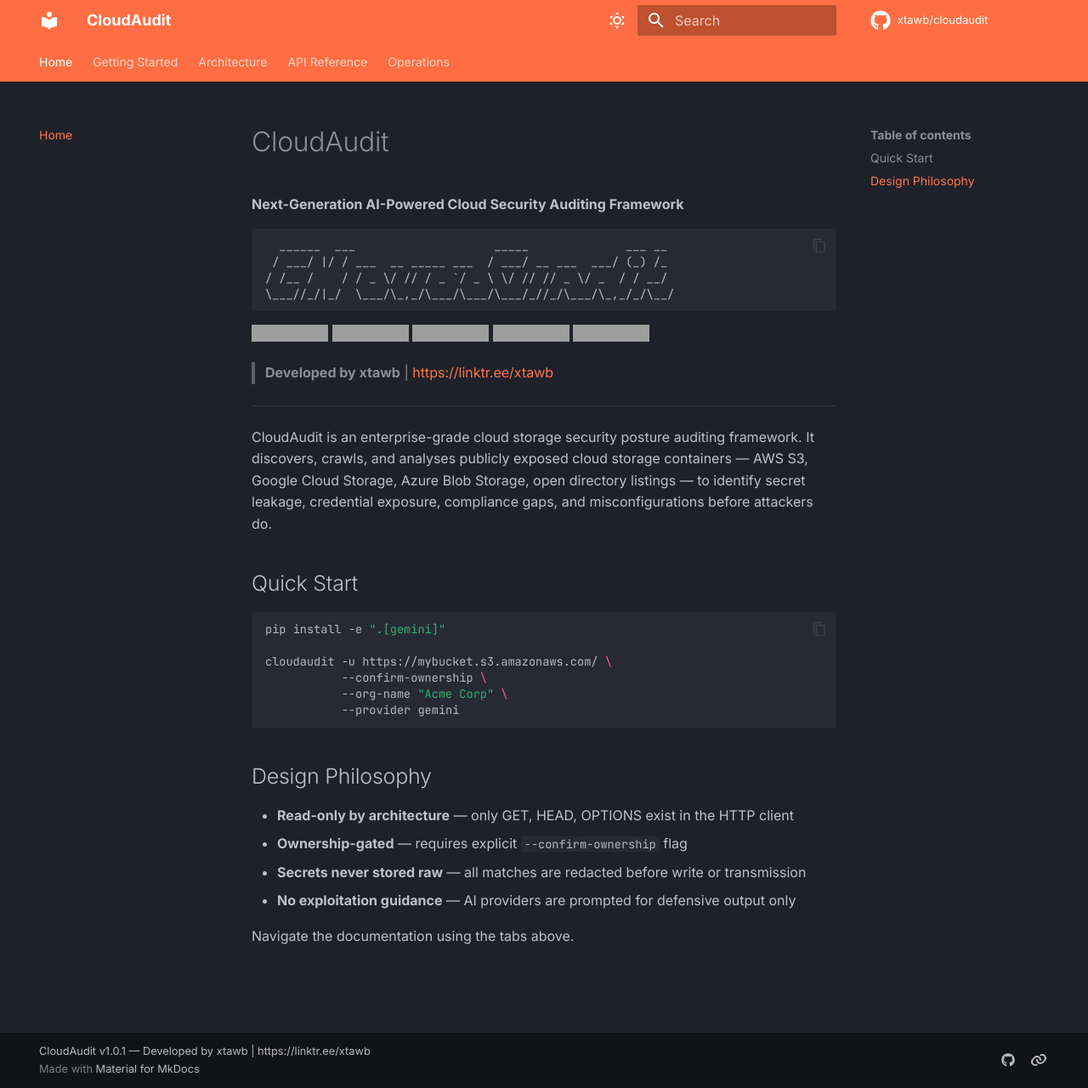
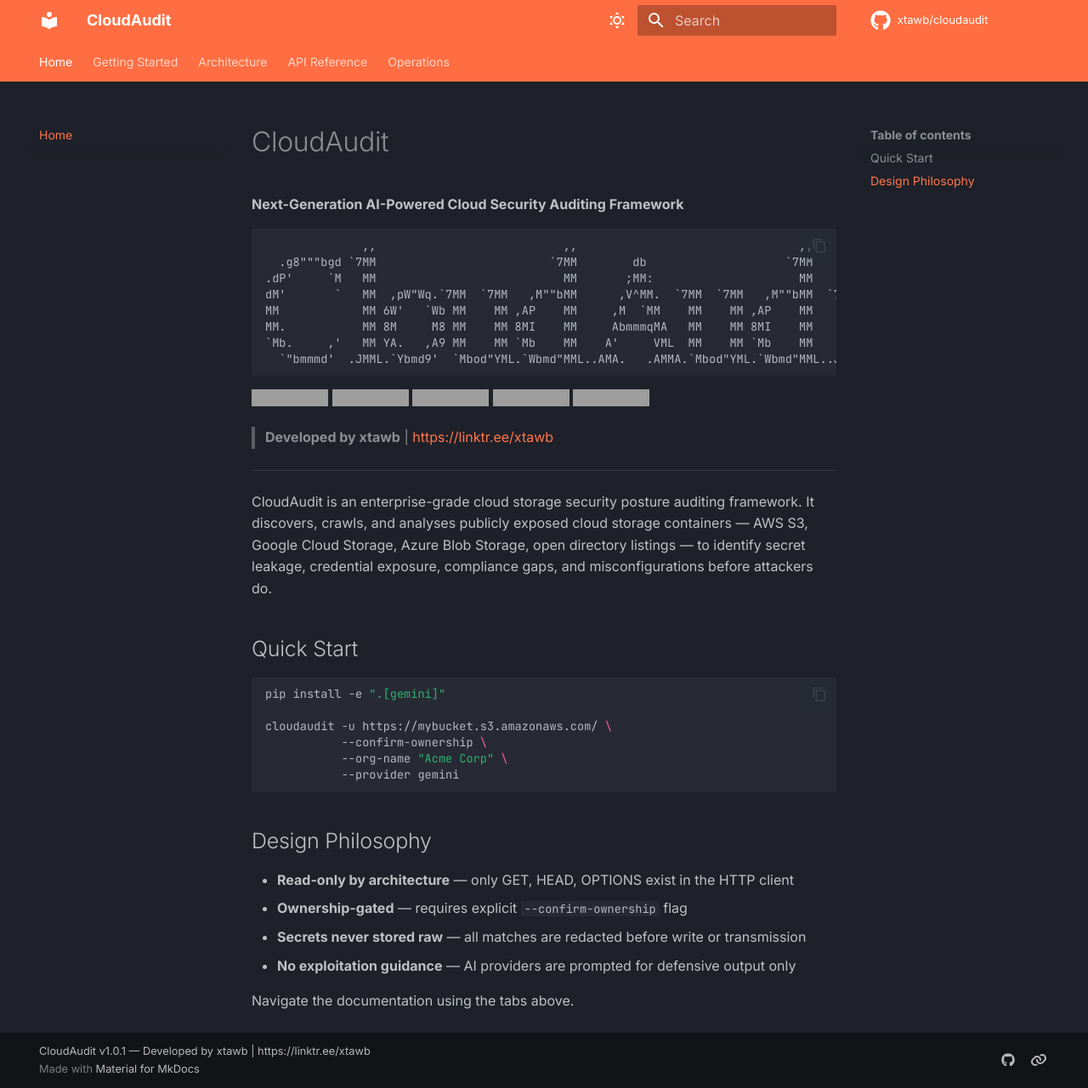
Before and after one commit to xtawb/cloudaudit, an MkDocs documentation site: the page built from docs/index.md, in a window 1280 px wide and 1280 px high. Shown: the whole window at 85% size. Built offline with MkDocs 1.6.1 and Material for MkDocs 9.7.7, drawn with Linux system fonts in a browser that asks for light colours; comment, search, counter and statistics services are not loaded; the version menu is left out; grey boxes are pictures that could not be loaded.

````diff
--- a/cloudaudit/__init__.py
+++ b/cloudaudit/__init__.py
@@ -1,2 +1,2 @@
 # cloudaudit — Enterprise Cloud Storage Posture Auditor
-__version__ = "1.0.1"
+__version__ = "1.0.2"
--- a/docs/conf.py
+++ b/docs/conf.py
@@ -12,7 +12,7 @@ sys.path.insert(0, os.path.abspath(".."))
 try:
     from cloudaudit.core.constants import __version__
 except ImportError:
-    __version__ = "1.0.1"
+    __version__ = "1.0.2"
 
 # ── Project metadata ───────────────────────────────────────────────────────────
 
--- a/docs/index.md
+++ b/docs/index.md
@@ -3,13 +3,19 @@
 **Next-Generation AI-Powered Cloud Security Auditing Framework**
 
 ```
-  ______  ___                    _____              ___ __
- / ___/ |/ / ___  __ _____ ___  / ___/ __ ___  ___/ (_) /_
-/ /__ /    / / _ \/ // / _ `/ _ \ \/ // // _ \/ _  / / __/
-\___//_/|_/  \___/\_,_/\___/\___/\___/_//_/\___/\_,_/_/\__/
+
+              ,,                           ,,                                ,,    ,,
+  .g8"""bgd `7MM                         `7MM        db                    `7MM    db   mm
+.dP'     `M   MM                           MM       ;MM:                     MM         MM
+dM'       `   MM  ,pW"Wq.`7MM  `7MM   ,M""bMM      ,V^MM.  `7MM  `7MM   ,M""bMM  `7MM mmMMmm
+MM            MM 6W'   `Wb MM    MM ,AP    MM     ,M  `MM    MM    MM ,AP    MM    MM   MM
+MM.           MM 8M     M8 MM    MM 8MI    MM     AbmmmqMA   MM    MM 8MI    MM    MM   MM
+`Mb.     ,'   MM YA.   ,A9 MM    MM `Mb    MM    A'     VML  MM    MM `Mb    MM    MM   MM
+  `"bmmmd'  .JMML.`Ybmd9'  `Mbod"YML.`Wbmd"MML..AMA.   .AMMA.`Mbod"YML.`Wbmd"MML..JMML. `Mbmo
+
 ```
 
-[![Version](https://img.shields.io/badge/version-1.0.1-blue)](#)
+[![Version](https://img.shields.io/badge/version-1.0.2-blue)](#)
 [![Python](https://img.shields.io/badge/python-3.11%2B-blue)](#)
 [![Mode](https://img.shields.io/badge/mode-read--only-green)](#)
 [![Docs](https://img.shields.io/readthedocs/cloudaudit)](#)
````
Also changed, not shown: CHANGELOG.md (+97 -32 lines), 1 other file.
